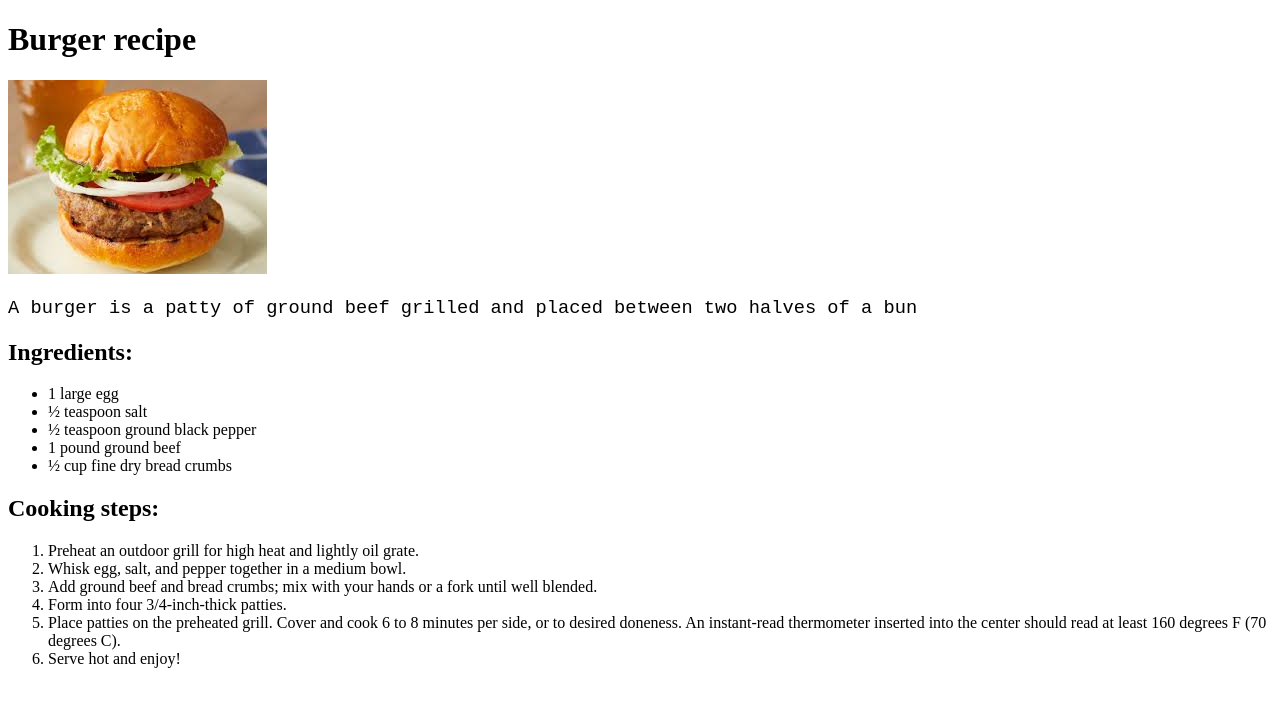
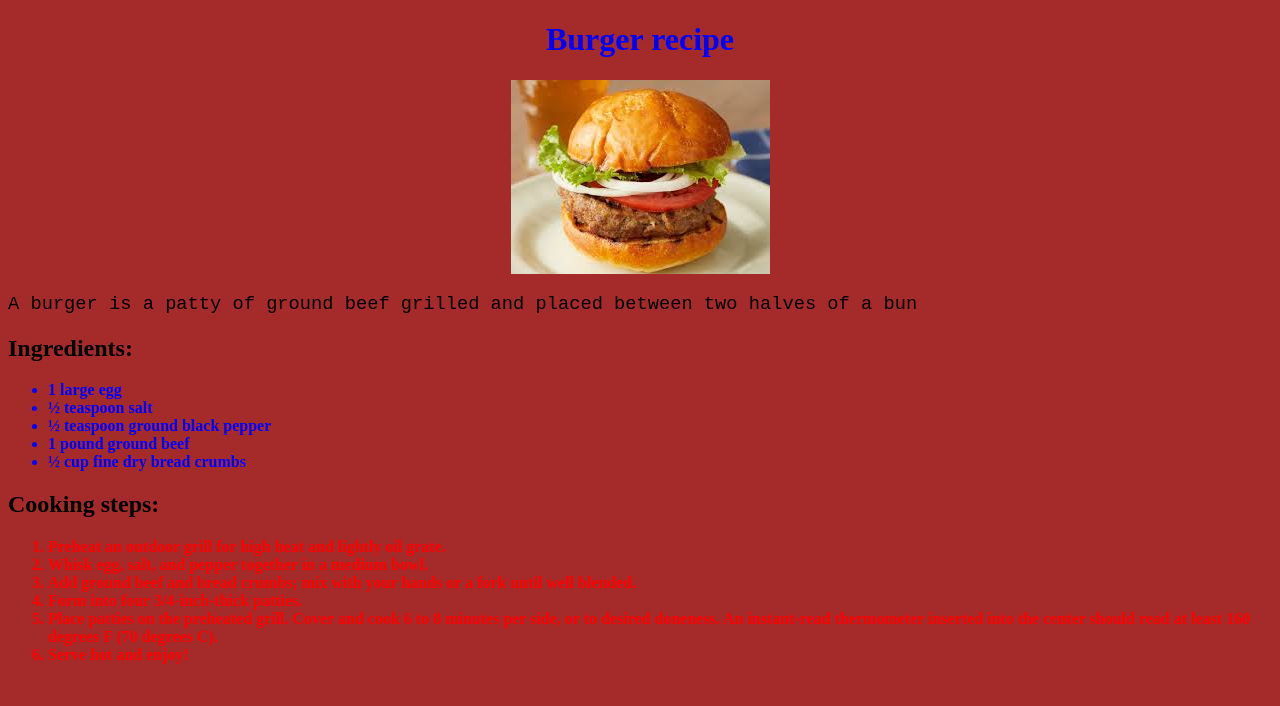
Before and after one commit to tedresmol/odin-recipes, a plain HTML site: page recipes/burger.html in a window 1280 px wide. Drawn offline with Linux system fonts and the light colour scheme.

Commit message:
Add colors and different selectors

```diff
--- a/css/burger.css
+++ b/css/burger.css
@@ -1,4 +1,27 @@
+* {
+    background-color: brown;
+}
+
+
 h3 {
     font-family: 'Courier New', Courier, monospace;
     font-weight: 200;
 }
+img {
+    display: block;
+    margin: 0 auto;
+}
+h1 {
+    text-align: center;
+    color: blue;
+}
+.red,
+.blue {
+    font-weight: bold;
+}
+.red {
+    color: red;
+}
+.blue {
+    color: blue;
+}
--- a/recipes/burger.html
+++ b/recipes/burger.html
@@ -11,7 +11,7 @@
     <img src="../img/burger.jpeg" alt="Tasty burger">
     <h3>A burger is a patty of ground beef grilled and placed between two halves of a bun</h3>
     <h2>Ingredients:</h2>
-    <ul>
+    <ul class="blue">
         <li>1 large egg</li>
         <li>½ teaspoon salt</li>
         <li>½ teaspoon ground black pepper</li>
@@ -19,7 +19,7 @@
         <li>½ cup fine dry bread crumbs</li>
     </ul>
     <h2>Cooking steps:</h2>
-    <ol>
+    <ol class="red">
         <li>Preheat an outdoor grill for high heat and lightly oil grate.</li>
         <li>Whisk egg, salt, and pepper together in a medium bowl.</li>
         <li>Add ground beef and bread crumbs; mix with your hands or a fork until well blended.</li>
```
